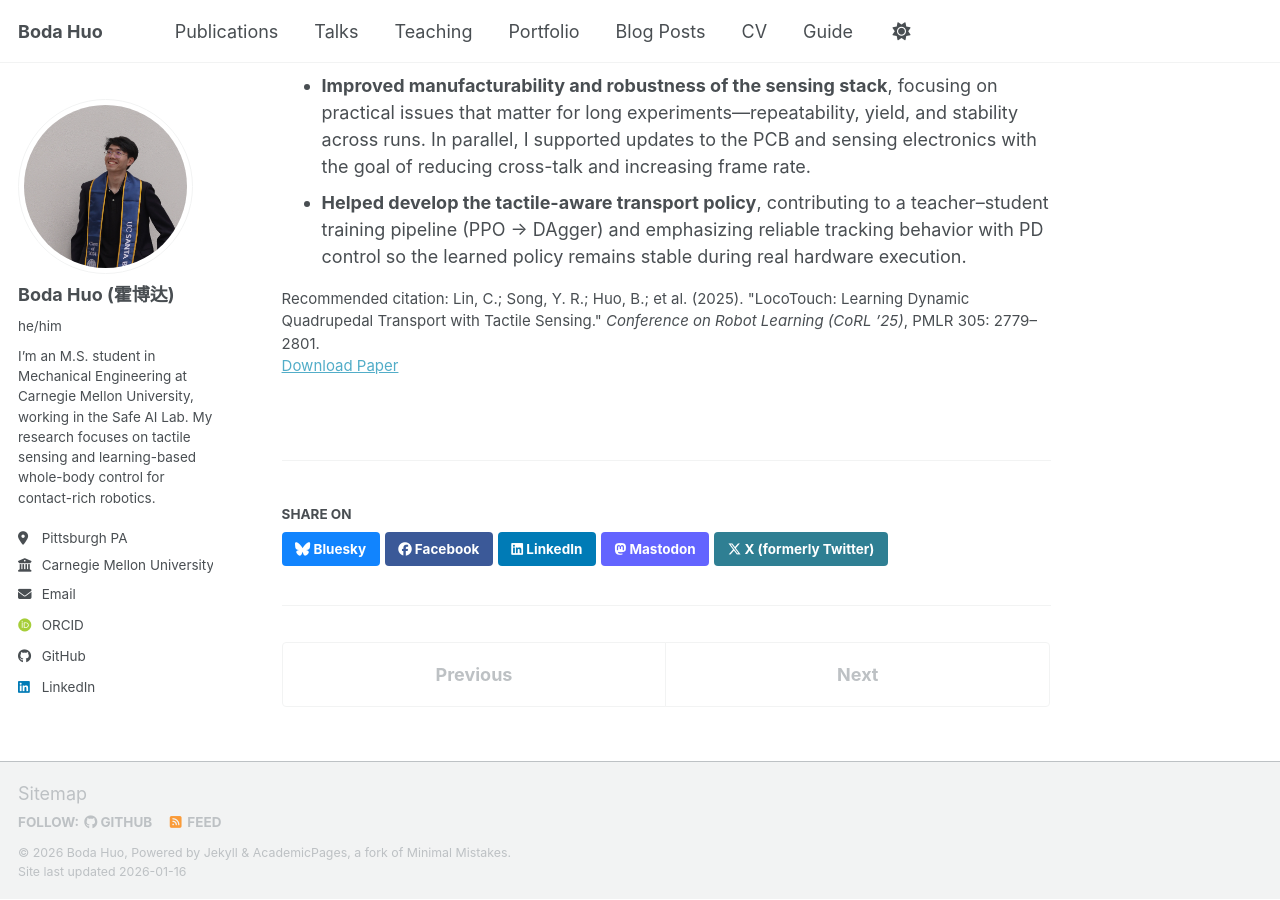
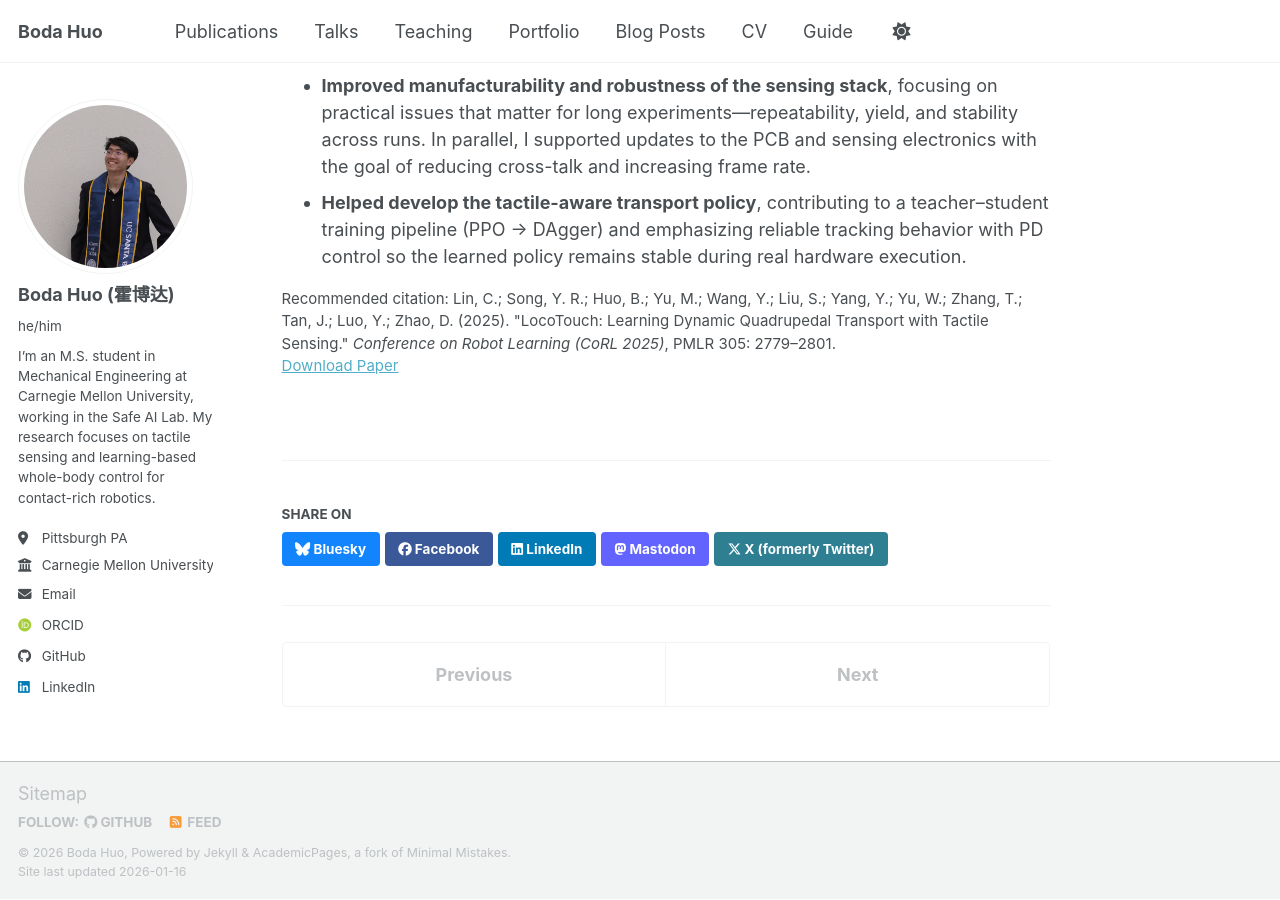
Before and after one commit to bodahuo/bodahuo.github.io, a Jekyll site: the page built from _publications/LocoTouch.md, in a window 1280 px wide and 900 px high, scrolled down 638 px. Built offline with Jekyll 4.4.1, drawn with Linux system fonts in a browser that asks for light colours; some web fonts are replaced; a script bundle is joined from its source files by our own code; library files that are not in the unit come from our copies.

Commit message:
Revise citation for LocoTouch publication
Updated citation to include additional authors and correct venue formatting.

```diff
--- a/_publications/LocoTouch.md
+++ b/_publications/LocoTouch.md
@@ -7,7 +7,7 @@ excerpt: "Learning dynamic quadrupedal transport with tactile sensing."
 date: 2025-08-30  # year known; adjust month/day if you want
 venue: "Conference on Robot Learning (CoRL ’25), PMLR 305: 2779–2801"
 paperurl: "https://proceedings.mlr.press/v305/lin25a.html"
-citation: 'Lin, C.; Song, Y. R.; Huo, B.; et al. (2025). &quot;LocoTouch: Learning Dynamic Quadrupedal Transport with Tactile Sensing.&quot; <i>Conference on Robot Learning (CoRL ’25)</i>, PMLR 305: 2779–2801.'
+citation: "Lin, C.; Song, Y. R.; Huo, B.; Yu, M.; Wang, Y.; Liu, S.; Yang, Y.; Yu, W.; Zhang, T.; Tan, J.; Luo, Y.; Zhao, D. (2025). &quot;LocoTouch: Learning Dynamic Quadrupedal Transport with Tactile Sensing.&quot; <i>Conference on Robot Learning (CoRL 2025)</i>, PMLR 305: 2779–2801."
 ---
 
 **Paper:** [PMLR proceedings](https://proceedings.mlr.press/v305/lin25a.html)
```
